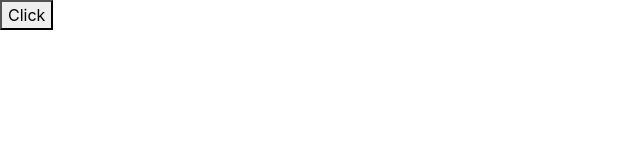
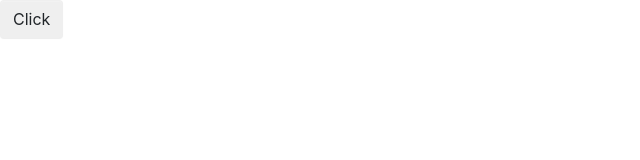
Before and after one commit to XiaoxiaYao/Xyvz-React-Component, a React (Create React App) app: page / in a window 1280 px wide. Shown: the top 160 px of the page, without its empty margins (0-640 px from the left). Built offline with nearby package versions, Linux system fonts and the light colour scheme.

Commit message:
Add btn styles.

```diff
--- /dev/null
+++ b/src/components/Button/_style.scss
@@ -0,0 +1,27 @@
+.btn {
+  position: relative;
+  display: inline-block;
+  font-weight: $btn-font-weight;
+  line-height: $btn-line-height;
+  color: $body-color;
+  white-space: nowrap;
+  text-align: center;
+  vertical-align: middle;
+  background-image: none;
+  border: $btn-border-width solid transparent;
+  padding: $btn-padding-y $btn-padding-x;
+  font-size: $btn-font-size;
+  border-radius: $border-radius;
+  box-shadow: $btn-box-shadow;
+  cursor: pointer;
+  transition: $btn-transition;
+  &.disabled,
+  &[disabled] {
+    cursor: not-allowed;
+    opacity: $btn-disabled-opacity;
+    box-shadow: none;
+    > * {
+      pointer-events: none;
+    }
+  }
+}
--- a/src/styles/_variables.scss
+++ b/src/styles/_variables.scss
@@ -100,7 +100,7 @@ $headings-color: null !default;
 
 $paragraph-margin-bottom: 1rem !default;
 
-// 字体其他部分 heading list hr 等等
+// heading list hr
 $headings-margin-bottom: $spacer / 2 !default;
 $headings-font-family: null !default;
 $headings-font-style: null !default;
@@ -175,6 +175,7 @@ $box-shadow: 0 0.5rem 1rem rgba($black, 0.15) !default;
 $box-shadow-lg: 0 1rem 3rem rgba($black, 0.175) !default;
 $box-shadow-inset: inset 0 1px 2px rgba($black, 0.075) !default;
 
+// Button styles
 $btn-font-weight: 400;
 $btn-padding-y: 0.375rem !default;
 $btn-padding-x: 0.75rem !default;
--- a/src/styles/index.scss
+++ b/src/styles/index.scss
@@ -1,3 +1,5 @@
 @import 'variables.scss';
 
 @import 'reboot.scss';
+
+@import '../components/Button/style';
```
